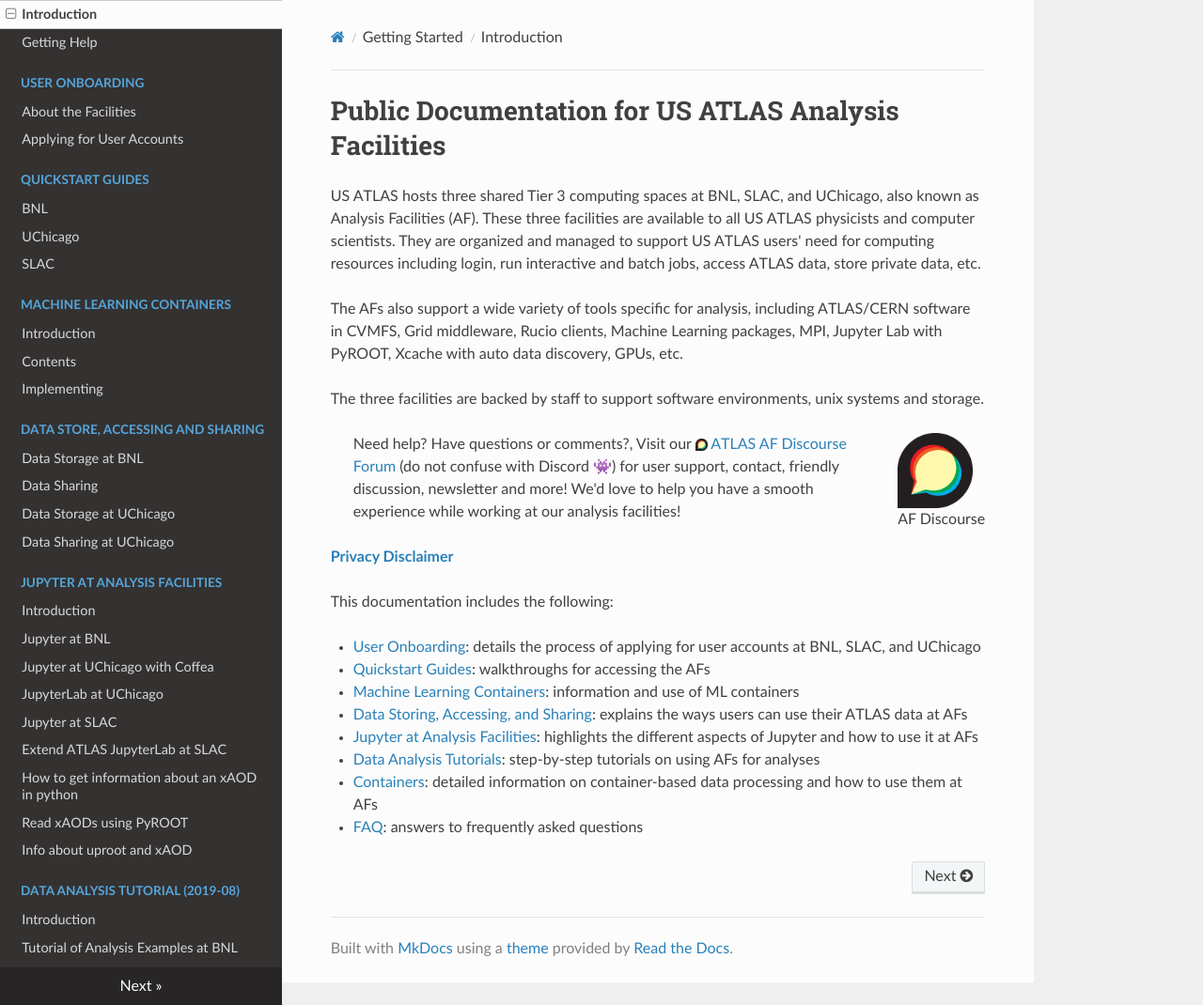
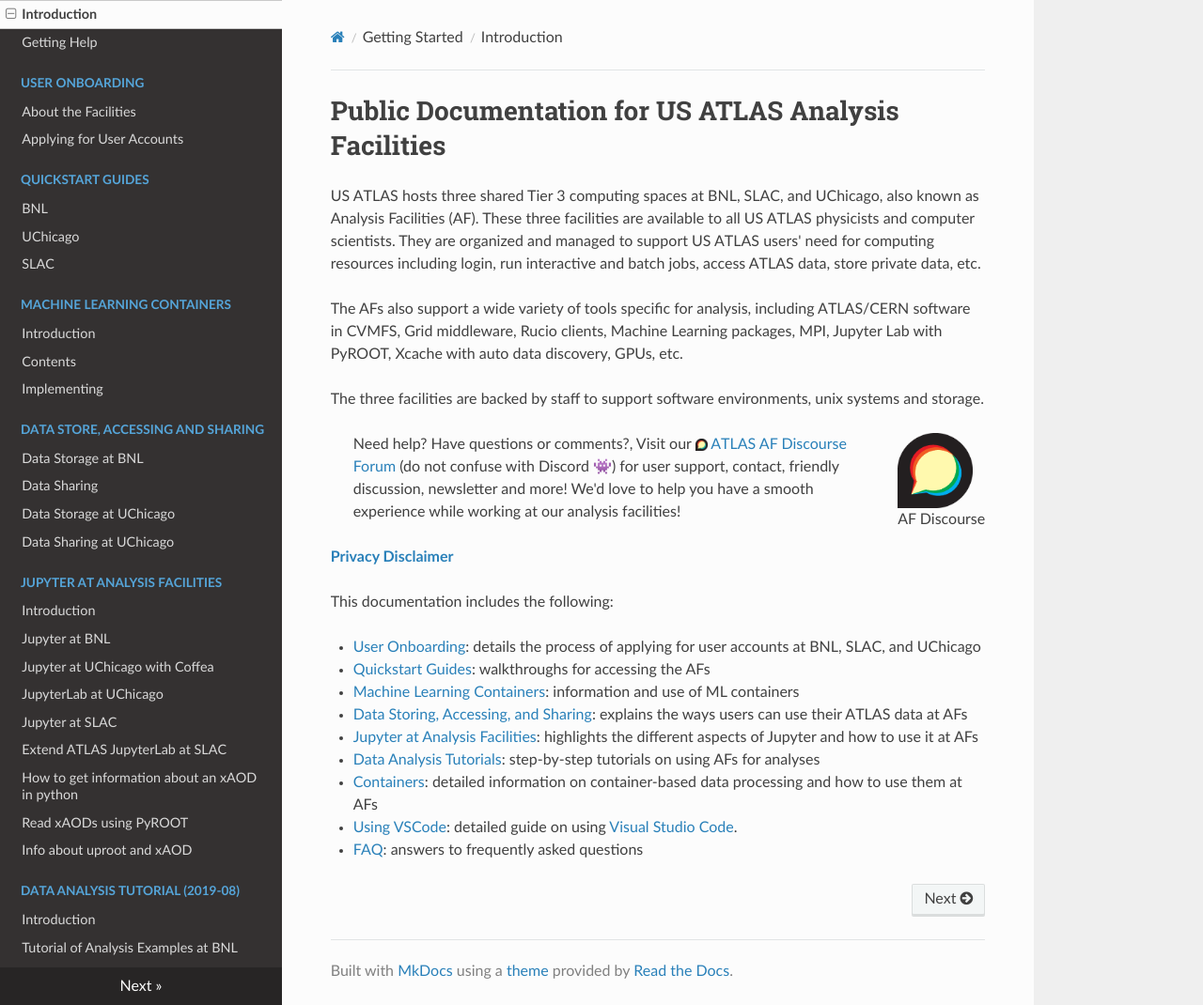
Before and after one commit to usatlas/AFdocs, an MkDocs documentation site: the page built from tier3docs/README.md, in a window 1280 px wide and 1070 px high. Shown: the whole window at 94% size. Built offline with MkDocs 1.6.1, drawn with Linux system fonts in a browser that asks for light colours; nearby versions of some CDN libraries.

Commit message:
Update README.md
Added VSCode

```diff
--- a/tier3docs/README.md
+++ b/tier3docs/README.md
@@ -41,4 +41,5 @@ This documentation includes the following:
 + [Jupyter at Analysis Facilities](jupyter/JupyterAtTier3s): highlights the different aspects of Jupyter and how to use it at AFs
 + [Data Analysis Tutorials](Tutorial-2019Aug): step-by-step tutorials on using AFs for analyses
 + [Containers](Containers/UsingSingularity/README.md): detailed information on container-based data processing and how to use them at AFs
++ [Using VSCode](VSCode/README.md): detailed guide on using [Visual Studio Code](https://code.visualstudio.com/).
 + [FAQ](faqs-tips/faq-tips): answers to frequently asked questions
```
